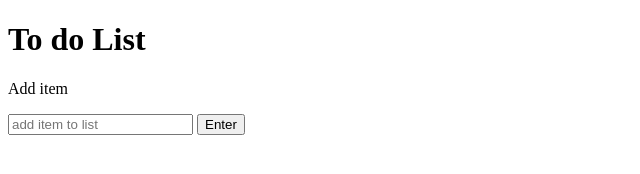
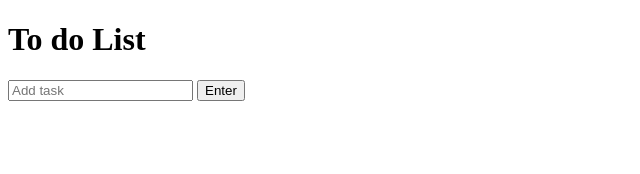
Before and after one commit to hypericy/Todoist, a plain HTML site: page index.html in a window 1280 px wide. Shown: the whole page, without its empty margins (0-640 px from the left). Drawn offline with Linux system fonts and the light colour scheme.

Commit message:
Update index.html

```diff
--- a/index.html
+++ b/index.html
@@ -8,8 +8,7 @@
 </head>
 <body>
     <h1>To do List</h1>
-    <p> Add item</p>
-    <input id="add" placeholder="add item to list">
+    <input id="add" placeholder="Add task">
     <button id="add_btn">Enter</button>
     <ul>
     </ul>
```
